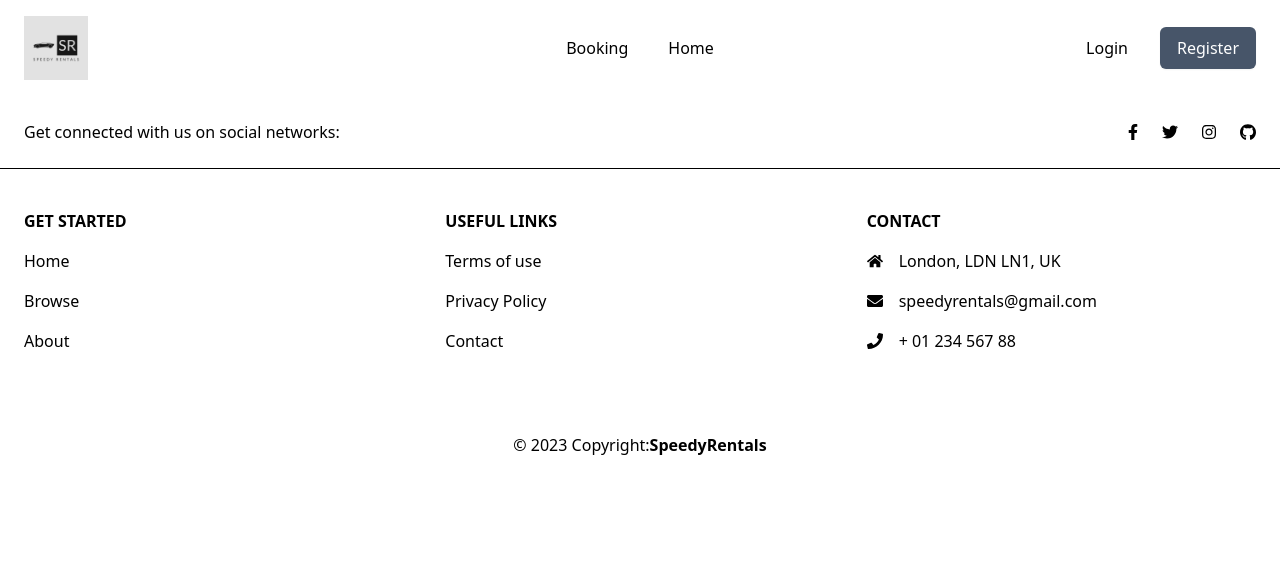
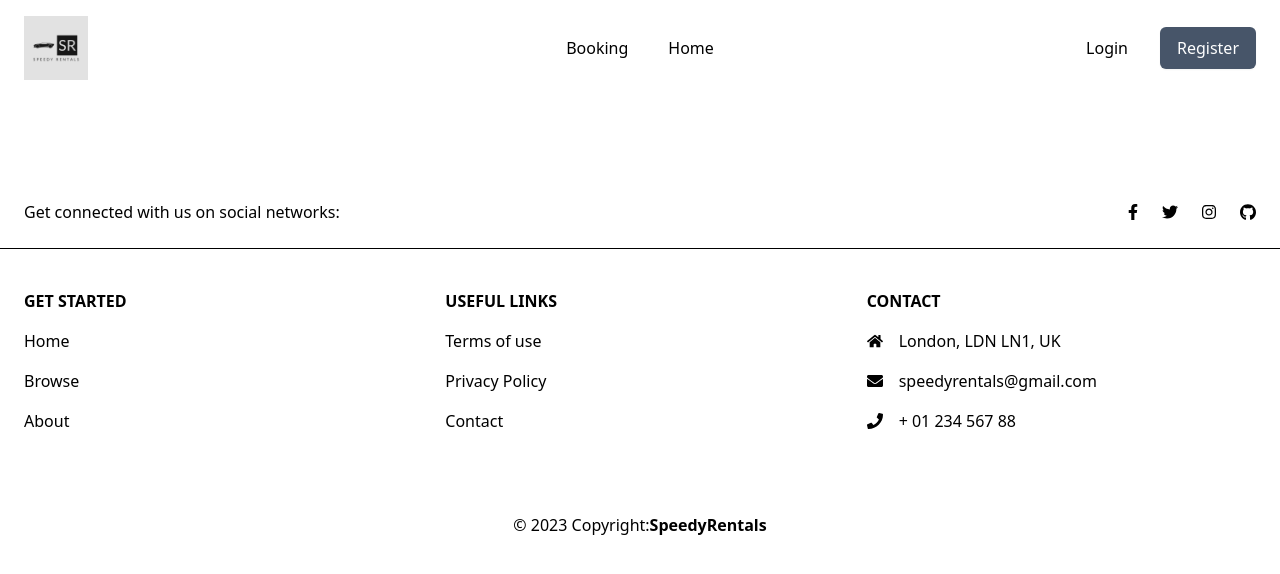
Before and after one commit to Caleb-p2597727/sr-Repository, a Nuxt app: page /cars in a window 1280 px wide. Shown: the top 574 px of the page. Built offline with nearby package versions, Linux system fonts and the light colour scheme.

Commit message:
custom layout created for the bowse and car card pages

```diff
--- a/layouts/sr-browse.vue
+++ b/layouts/sr-browse.vue
@@ -1,15 +1,15 @@
 <template>
-    <div>
-        <sr-header></sr-header>
-        <slot />
-        <sr-footer />
-      </div>
+  <div>
+    <SrHeader />
+    <div class="mx-auto mt-4 max-w-7xl space-y-4 px-4 xs:px-8 sm:px-10 lg:px-16 pb-16 w-3/5">
+      <slot />
+    </div>
+    <SrFooter />
+  </div>
 </template>
 
 <script>
 
 </script>
 
-<style lang="scss" scoped>
-
-</style>
+<style lang="scss" scoped></style>
```
